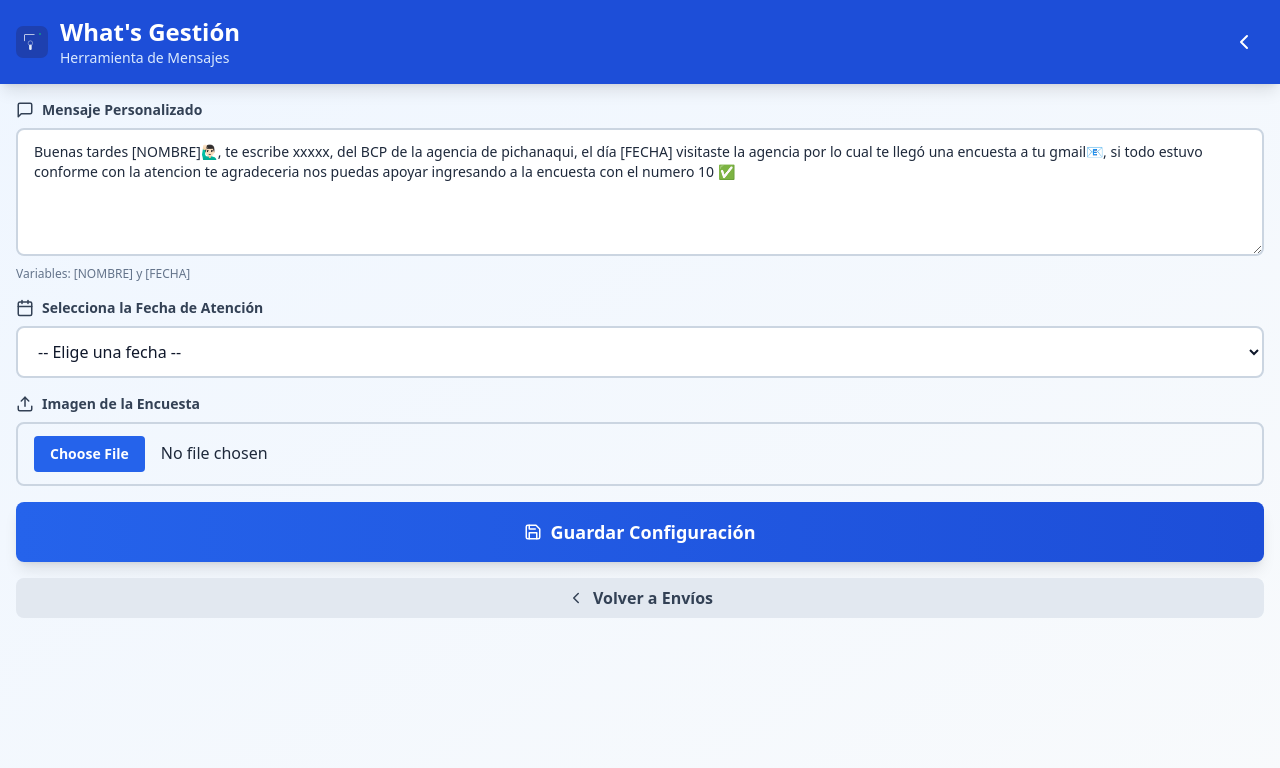
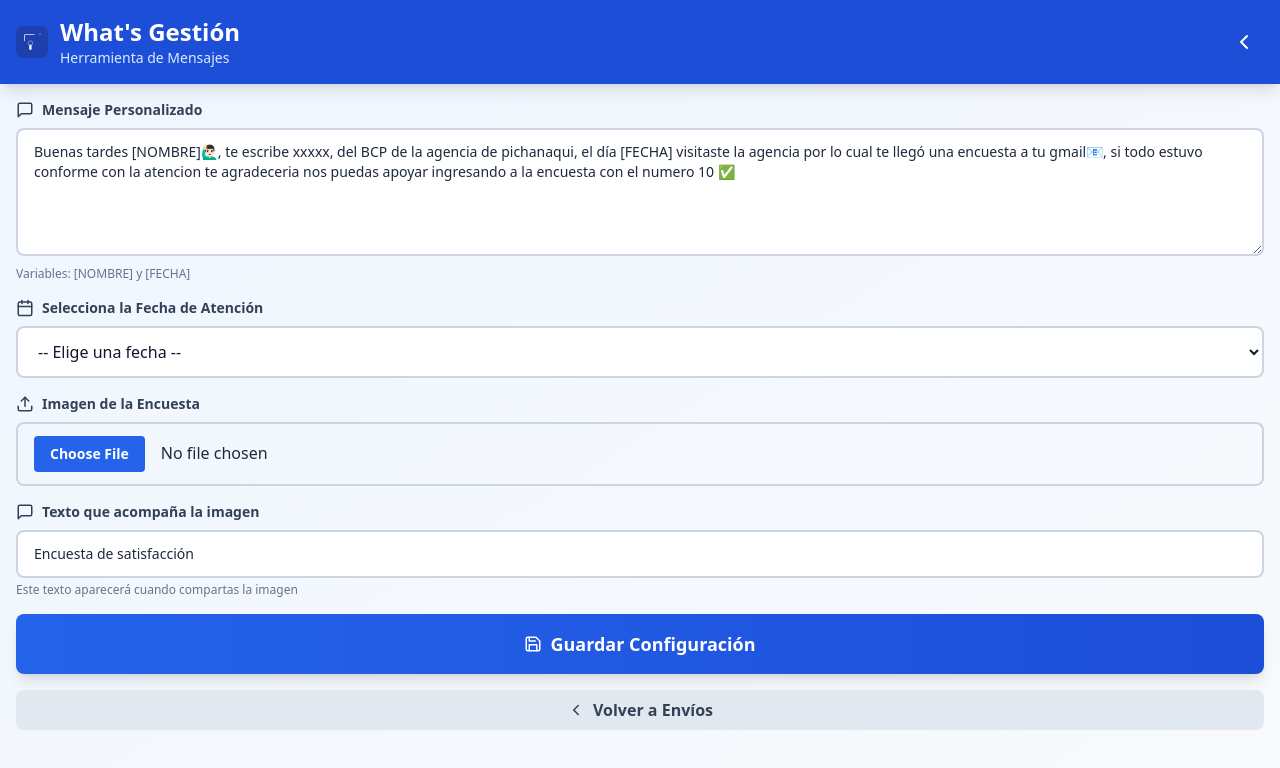
Before and after one commit to jesusmcortez553-gif/whatsgestion3, a React (Vite) app: page / in a window 1280 px wide. Both pictures are taken after a click on the button 1244 px from the left and 42 px from the top of the page. Shown: the top 768 px of the page. Built offline with nearby package versions, Linux system fonts and the light colour scheme.

Commit message:
Add files via upload

```diff
--- a/src/App.jsx
+++ b/src/App.jsx
@@ -7,6 +7,7 @@ export default function WhatsGestion() {
     template: "Buenas tardes [NOMBRE]🙋🏻‍♂️, te escribe xxxxx, del BCP de la agencia de pichanaqui, el día [FECHA] visitaste la agencia por lo cual te llegó una encuesta a tu gmail📧, si todo estuvo conforme con la atencion te agradeceria nos puedas apoyar ingresando a la encuesta con el numero 10 ✅",
     fecha: '',
     imagen: null,
+    textoImagen: 'Encuesta de satisfacción',
   });
 
   const [sendForm, setSendForm] = useState({
@@ -94,7 +95,7 @@ export default function WhatsGestion() {
       if (navigator.share) {
         await navigator.share({
           title: 'Encuesta',
-          text: 'Encuesta de satisfacción',
+          text: config.textoImagen,
           files: [file]
         });
       } else {
@@ -326,6 +327,22 @@ export default function WhatsGestion() {
             )}
           </div>
 
+          {/* Texto de la Imagen */}
+          <div>
+            <label className="block text-sm font-semibold text-slate-700 mb-2 flex items-center gap-2">
+              <MessageSquare size={18} />
+              Texto que acompaña la imagen
+            </label>
+            <input
+              type="text"
+              value={config.textoImagen}
+              onChange={(e) => setConfig({ ...config, textoImagen: e.target.value })}
+              placeholder="Ej: Encuesta de satisfacción"
+              className="w-full px-4 py-3 border-2 border-slate-300 rounded-lg focus:border-blue-600 focus:outline-none text-sm"
+            />
+            <p className="text-xs text-slate-500 mt-1">Este texto aparecerá cuando compartas la imagen</p>
+          </div>
+
           {/* Guardar */}
           <button
             onClick={guardarConfig}
```
Also changed, not shown: public/logo-app.png (added), public/manifest.json.
